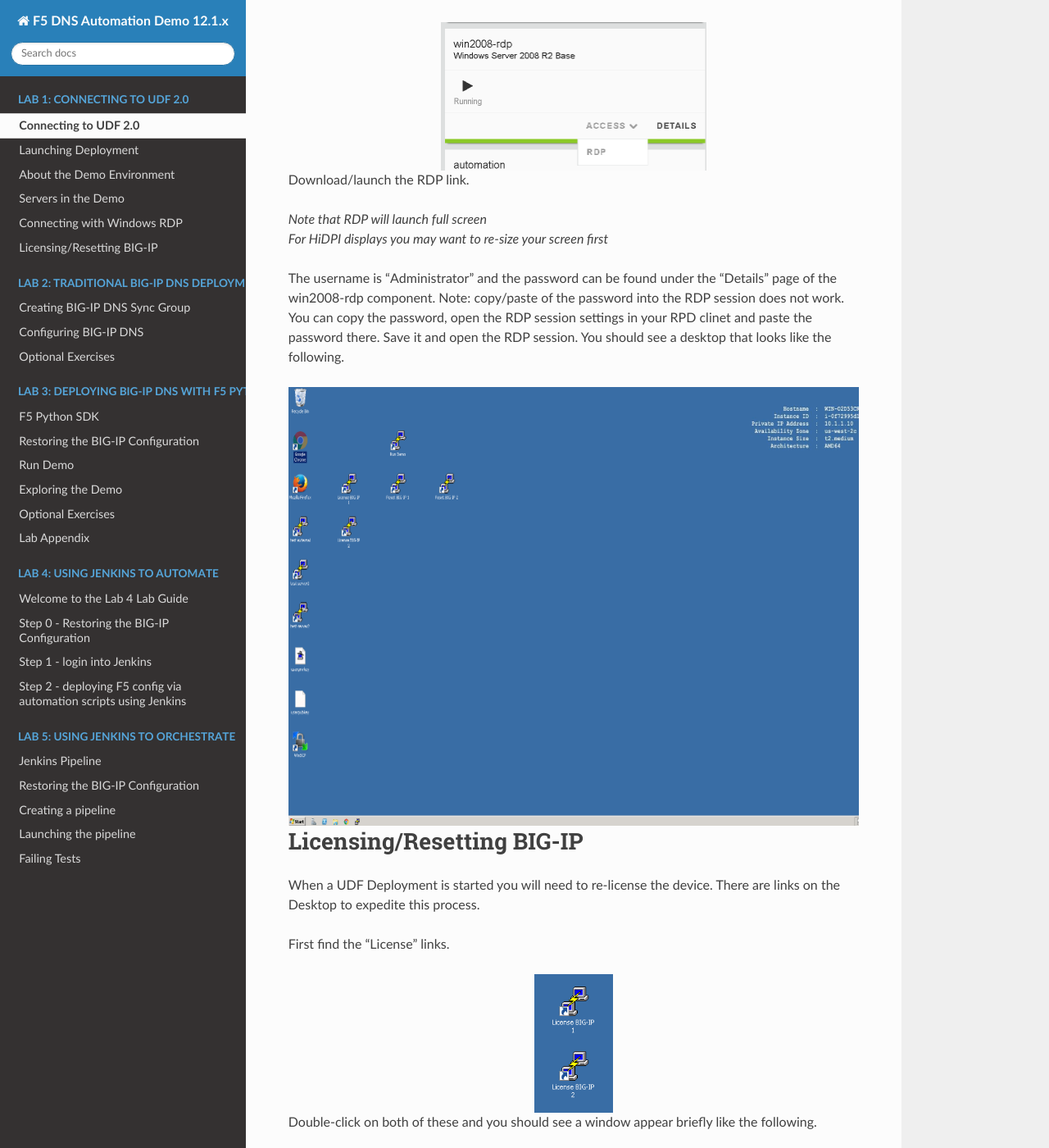
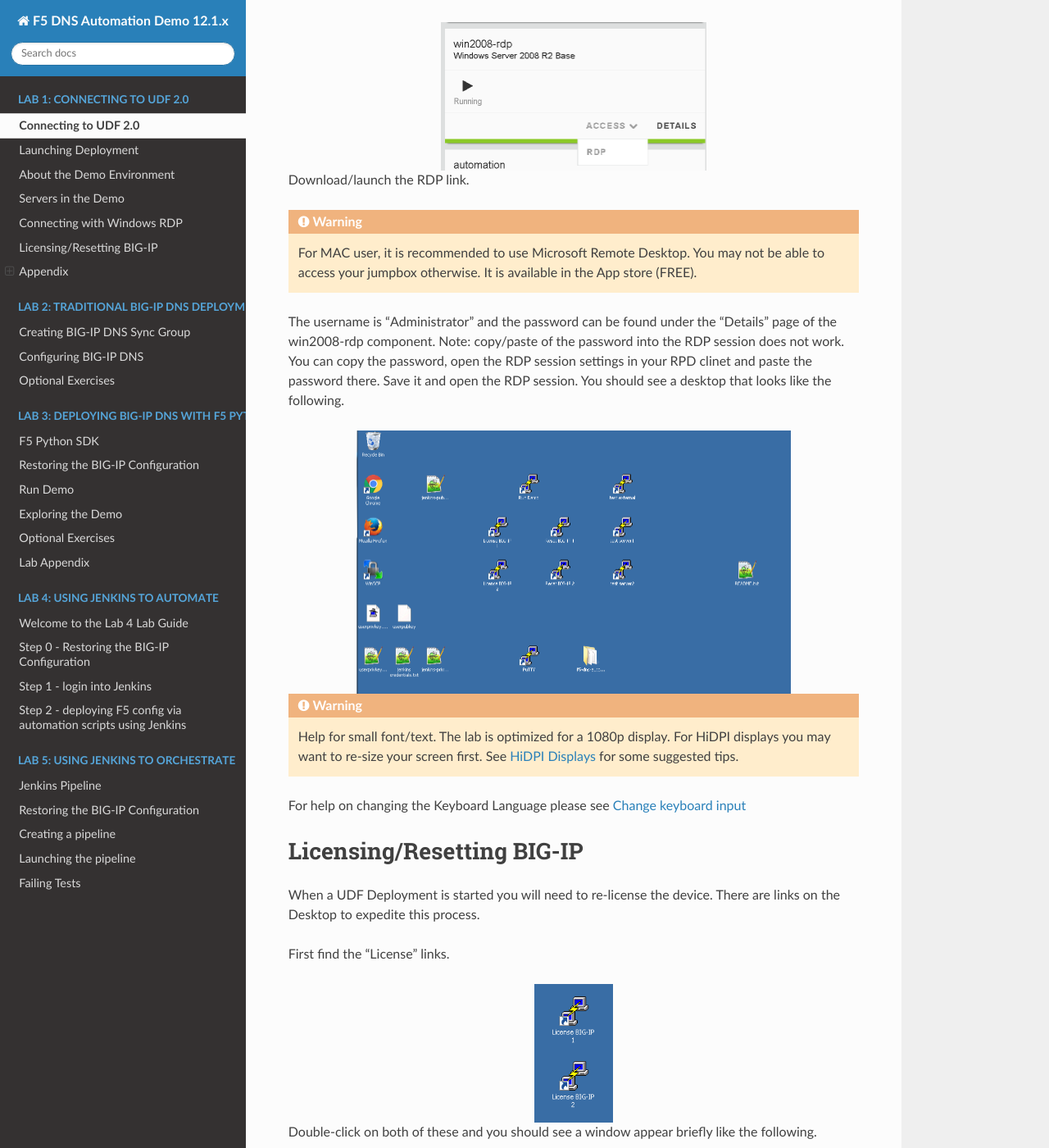
Before and after one commit to f5devcentral/f5-dns-automation-demo-12-1-x, a Sphinx documentation site: the page built from docs/lab1/connecting.rst, in a window 1280 px wide and 1400 px high, scrolled down 4050 px. Shown: the whole window at 82% size. Built offline with Sphinx 7.4.7 and the Read the Docs theme 2.0.0, drawn with Linux system fonts in a browser that asks for light colours; pages that are not in the unit, such as notebooks, are missing from menus; some of the changed text lies outside the part shown.

Commit message:
screen resolution and keyboard help

```diff
--- a/docs/lab1/connecting.rst
+++ b/docs/lab1/connecting.rst
@@ -104,8 +104,8 @@
 
 Download/launch the RDP link.
 
-| *Note that RDP will launch full screen*
-| *For HiDPI displays you may want to re-size your screen first*
+.. warning::  For MAC user, it is recommended to use Microsoft Remote Desktop. You may not be able to access your jumpbox otherwise. It is available in the App store (FREE).
+
 
 The username is "Administrator" and the password can be found under the "Details" page of the win2008-rdp component.
 Note: copy/paste of the password into the RDP session does not work. You can copy the password, open the RDP session settings in your RPD clinet and paste the password there. Save it and open the RDP session. You should see a desktop that looks like the following.
@@ -113,6 +113,11 @@
 .. image:: windows-desktop.png
    :scale: 50%
    :align: center
+
+.. warning:: Help for small font/text.  The lab is optimized for a 1080p display.  For HiDPI displays you may want to re-size your screen first.  See :ref:`setup_hi_dpi` for some suggested tips.
+
+For help on changing the Keyboard Language please see :ref:`setup_keyboard`
+
 
 Licensing/Resetting BIG-IP
 ==========================
@@ -147,3 +152,60 @@
 | *restoring the system to a known state via a UCS restore.*
 
 You are now ready to start the next Lab: :doc:`../lab2/sync-group`
+
+Appendix
+========
+
+.. _setup_hi_dpi:
+
+HiDPI Displays
+--------------
+
+The default resolution is intended for low DPI monitors (i.e. 1080p).
+
+If you need to change the DPI (make the font/text large) right click on the desktop.
+
+.. image:: screen-resolution-menu.png
+   :scale: 50%
+   :align: center
+
+Click on the "Make text and other items larger..."
+
+.. image:: screen-resolution-page.png
+   :scale: 50%
+   :align: center
+
+Select "150%".  Logout/login.
+
+.. image:: screen-resolution-text.png
+   :scale: 50%
+   :align: center
+
+
+.. _setup_keyboard:
+
+Change keyboard input
+---------------------
+
+   The default keyboard mapping is set to english. If you need to change it, here is the method
+
+   * Click on the start menu button and type 'Language' in the search field.
+   * Click on 'change keyboards' option in the search list
+
+   .. image:: change-keyboards.png
+      :scale: 50 %
+      :align: center
+
+   * Click on 'Add a language'
+
+   .. image:: add-keyboard.png
+      :scale: 50 %
+      :align: center
+
+   * Add the language you want to have for your keyboard mapping.
+
+   .. image:: select-keyboard.png
+      :scale: 50 %
+      :align: center
+
+   * Select the language (bottom right of screen).
```
Also changed, not shown: docs/lab1/add-keyboard.png (added), docs/lab1/change-keyboards.png (added), docs/lab1/screen-resolution-menu.png (added), docs/lab1/screen-resolution-page.png (added), docs/lab1/screen-resolution-text.png (added), docs/lab1/select-keyboard.png (added), docs/lab1/windows-desktop.png.
